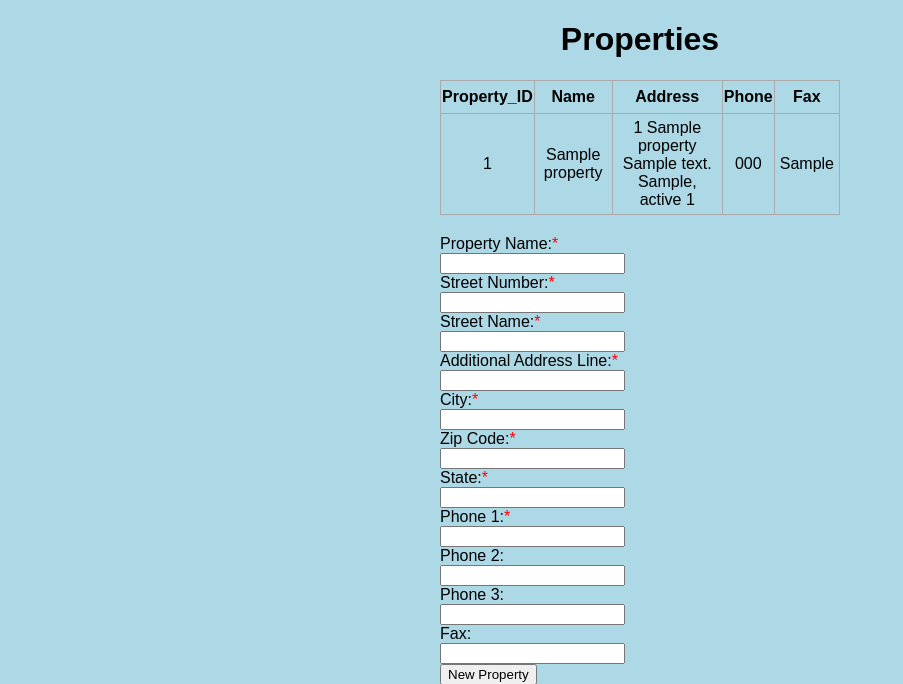
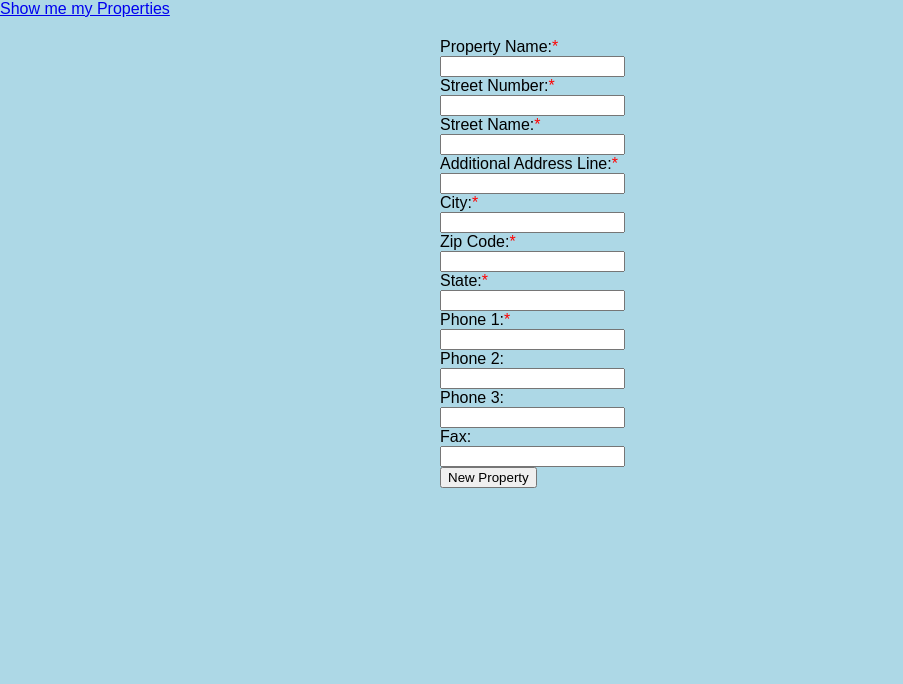
Before and after one commit to glixdale/princeton, a Flask app: page / in a window 1280 px wide. Shown: the top 684 px of the page, without its empty margins (0-903 px from the left). Run offline with Flask 3, Linux system fonts and the light colour scheme; tables that the repository leaves empty hold one stand-in row (values such as "Sample post").

Commit message:
properties link and route

```diff
--- a/app.py
+++ b/app.py
@@ -1,4 +1,4 @@
-from flask import Flask, render_template, url_for, request, redirect
+from flask import Flask, render_template, url_for, request, redirect, json
 from flask_sqlalchemy import SQLAlchemy
 from datetime import datetime
 app = Flask(__name__)
@@ -31,7 +31,8 @@ class Property(db.Model):
     def __repr__(self):
         return '<Task %r>' % self.id
 
-
+    def as_dict(self):
+        return {c.name: getattr(self, c.name) for c in self.__table__.columns}
 
 @app.route("/", methods=['POST', 'GET'])
 def index():
@@ -57,12 +58,20 @@ def index():
             db.session.commit()
             return redirect('/')
         except:
-            return 'There was an issue adding your task'
+            return 'There was an issue adding your property'
     else:
-        Properties = Property.query.order_by(Property.date_created).all()
-        return render_template('index.html', Properties=Properties)
+        return render_template('index.html')
 
 
+@app.route('/api/properties')
+def properties():
+    Properties = Property.query.order_by(Property.date_created).all()
+
+    json_properties = []
+    for property in Properties:
+        json_properties.append(property.as_dict())
+
+    return json_properties
 
 @app.route('/delete/<int:id>')
 def delete(id):
--- a/templates/index.html
+++ b/templates/index.html
@@ -8,31 +8,8 @@
 
 
 {% block body %}
+<a href="/api/properties">Show me my Properties</a>
 <div class="content">
-    <h1>Properties</h1>
-    {% if Properties|length < 1 %}
-    <h4>There are no Properties</h4>
-    {% else %}
-    <table>
-        <tr>
-            <th>Property_ID</th>
-            <th>Name</th>
-            <th>Address</th>
-            <th>Phone</th>
-            <th>Fax</th>
-        </tr>
-        {% for Property in Properties %}
-        <tr>
-                {% set Address = Property.Street_Number|string ~ ' ' ~ Property.Street_Name ~ '\n' ~ Property.Address_Line_2 ~ '\n' ~ Property.City ~ ', ' ~ Property.State ~ ' ' ~ Property.Zip|string %}
-            <td>{{ Property.id}}</td>
-            <td>{{ Property.Name }}</td>
-            <td>{{ Address}}</td>
-            <td>{{ Property.Phone }}</td>
-            <td>{{ Property.Fax }}</td>
-        </tr>
-        {% endfor %}
-    </table>
-    {% endif %}
     <div class="form">
         <form action="/" method="POST">
             <label class="required-field" for="Name">Property Name:</label><br>
```
